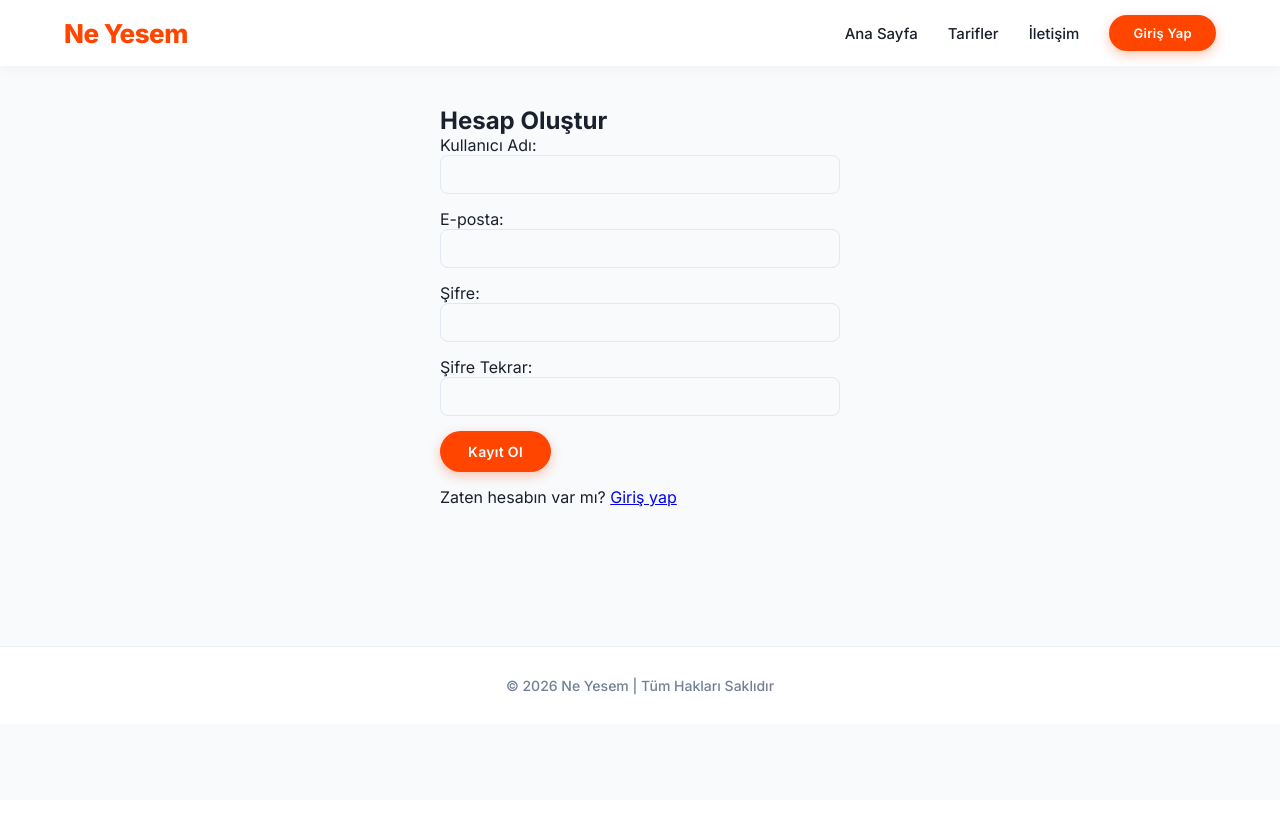
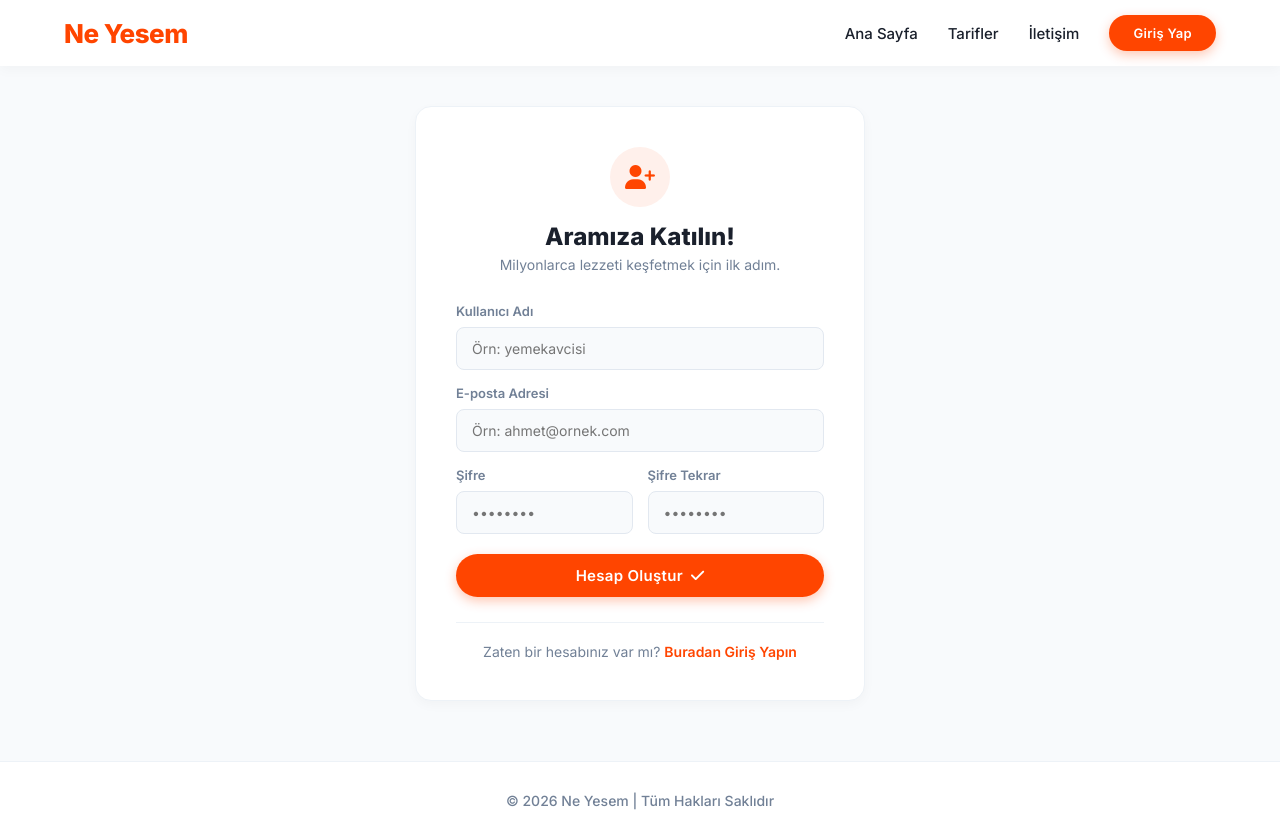
Before and after one commit to nzzn8/Ne-Yesem, a Django app: page /register/ in a window 1280 px wide. Before the commit the page ends 695 px from the top, so only its background shows below. Run offline with Django 5.2, Linux system fonts and the light colour scheme.

Commit message:
dil tamamen türkçeye çevirildi

```diff
--- a/neyesem/neyesem/settings.py
+++ b/neyesem/neyesem/settings.py
@@ -103,9 +103,9 @@ AUTH_PASSWORD_VALIDATORS = [
 # Internationalization
 # https://docs.djangoproject.com/en/6.0/topics/i18n/
 
-LANGUAGE_CODE = 'en-us'
+LANGUAGE_CODE = 'tr'
 
-TIME_ZONE = 'UTC'
+TIME_ZONE = 'Europe/Istanbul'
 
 USE_I18N = True
 
--- a/neyesem/templates/register.html
+++ b/neyesem/templates/register.html
@@ -1,45 +1,53 @@
 {% extends "base.html" %}
 
-{% block title %}Hesap Oluştur{% endblock %}
+{% block title %}Kayıt Ol - Ne Yesem{% endblock %}
 
 {% block content %}
-<div style="max-width: 400px; margin: 40px auto;">
-    <h2>Hesap Oluştur</h2>
+<div style="background: white; max-width: 450px; margin: 40px auto; padding: 40px; border-radius: 16px; box-shadow: var(--shadow-sm); border: 1px solid #edf2f7; text-align: center;">
+    <div style="margin-bottom: 30px;">
+        <div style="width: 60px; height: 60px; background: #fff0eb; border-radius: 50%; display: flex; align-items: center; justify-content: center; margin: 0 auto 15px auto; color: var(--primary);">
+            <i class="fa-solid fa-user-plus" style="font-size: 24px;"></i>
+        </div>
+        <h2 style="font-size: 24px; font-weight: 800; color: var(--text-main);">Aramıza Katılın!</h2>
+        <p style="font-size: 14px; color: var(--text-muted); margin-top: 5px;">Milyonlarca lezzeti keşfetmek için ilk adım.</p>
+    </div>
 
     {% if hata %}
-        <div style="background:#f8d7da; color:#842029; padding:10px; border-radius:8px; margin-bottom:15px;">
-            {{ hata }}
+        <div style="background:#fef2f2; color:#ef4444; border: 1px solid #fca5a5; padding:12px; border-radius:8px; margin-bottom:20px; font-size:14px; font-weight:500;">
+            <i class="fa-solid fa-circle-exclamation" style="margin-right:5px;"></i> {{ hata }}
         </div>
     {% endif %}
 
-    <form method="POST" action="/register/">
+    <form method="POST" action="/register/" style="text-align: left;">
         {% csrf_token %}
-
         <div style="margin-bottom: 15px;">
-            <label>Kullanıcı Adı:</label>
-            <input type="text" name="username" required style="width:100%; padding:10px;">
+            <label style="display:block; margin-bottom:8px; font-size:13px; font-weight:600; color:var(--text-muted);">Kullanıcı Adı</label>
+            <input type="text" name="username" placeholder="Örn: yemekavcisi" required>
         </div>
 
         <div style="margin-bottom: 15px;">
-            <label>E-posta:</label>
-            <input type="email" name="email" required style="width:100%; padding:10px;">
+            <label style="display:block; margin-bottom:8px; font-size:13px; font-weight:600; color:var(--text-muted);">E-posta Adresi</label>
+            <input type="email" name="email" placeholder="Örn: ahmet@ornek.com" required>
         </div>
 
-        <div style="margin-bottom: 15px;">
-            <label>Şifre:</label>
-            <input type="password" name="password" required style="width:100%; padding:10px;">
+        <div style="display: grid; grid-template-columns: 1fr 1fr; gap: 15px; margin-bottom: 20px;">
+            <div>
+                <label style="display:block; margin-bottom:8px; font-size:13px; font-weight:600; color:var(--text-muted);">Şifre</label>
+                <input type="password" name="password" placeholder="••••••••" required>
+            </div>
+            <div>
+                <label style="display:block; margin-bottom:8px; font-size:13px; font-weight:600; color:var(--text-muted);">Şifre Tekrar</label>
+                <input type="password" name="password2" placeholder="••••••••" required>
+            </div>
         </div>
 
-        <div style="margin-bottom: 15px;">
-            <label>Şifre Tekrar:</label>
-            <input type="password" name="password2" required style="width:100%; padding:10px;">
-        </div>
-
-        <button type="submit" class="btn">Kayıt Ol</button>
+        <button type="submit" class="btn" style="width: 100%; display: flex; justify-content: center; align-items: center; font-size: 15px;">Hesap Oluştur <i class="fa-solid fa-check" style="margin-left: 8px;"></i></button>
     </form>
 
-    <p style="margin-top:15px;">
-        Zaten hesabın var mı? <a href="/login/">Giriş yap</a>
-    </p>
+    <div style="margin-top:25px; border-top: 1px solid #edf2f7; padding-top: 20px;">
+        <p style="font-size: 14px; color: var(--text-muted); margin-bottom: 0;">
+            Zaten bir hesabınız var mı? <a href="/login/" style="color: var(--primary); font-weight: 600; text-decoration: none;">Buradan Giriş Yapın</a>
+        </p>
+    </div>
 </div>
 {% endblock %}
```
Also changed, not shown: neyesem/core/forms.py (+28 -0 lines), neyesem/templates/login.html (+27 -20 lines), neyesem/db.sqlite3.
